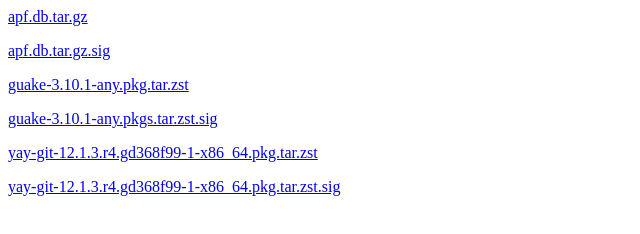
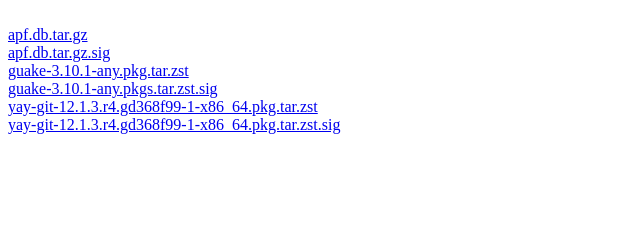
Before and after one commit to AlfheimSoftware-Founder/alfheimrepo, a plain HTML site: page index.html in a window 1280 px wide. Shown: the whole page, without its empty margins (0-640 px from the left). Drawn offline with Linux system fonts and the light colour scheme.

Commit message:
Updated index.html

```diff
--- a/index.html
+++ b/index.html
@@ -4,11 +4,11 @@
     </head>
 
     <body>
-        <p /><a href="apf.db.tar.gz">apf.db.tar.gz</a>
-        <p /><a href="apf.db.tar.gz.sig">apf.db.tar.gz.sig</a>
-        <p /><a href="guake-3.10.1-any.pkg.tar.zst">guake-3.10.1-any.pkg.tar.zst</a>
-        <p /><a href="guake-3.10.1-any.pkg.tar.zst.sig">guake-3.10.1-any.pkgs.tar.zst.sig</a>
-        <p /><a href="yay-git-12.1.3.r4.gd368f99-1-x86_64.pkg.tar.zst">yay-git-12.1.3.r4.gd368f99-1-x86_64.pkg.tar.zst</a>
-        <p /><a href="yay-git-12.1.3.r4.gd368f99-1-x86_64.pkg.tar.zst.sig">yay-git-12.1.3.r4.gd368f99-1-x86_64.pkg.tar.zst.sig</a<
+        <br /><a href="apf.db.tar.gz">apf.db.tar.gz</a>
+        <br /><a href="apf.db.tar.gz.sig">apf.db.tar.gz.sig</a>
+        <br /><a href="guake-3.10.1-any.pkg.tar.zst">guake-3.10.1-any.pkg.tar.zst</a>
+        <br /><a href="guake-3.10.1-any.pkg.tar.zst.sig">guake-3.10.1-any.pkgs.tar.zst.sig</a>
+        <br /><a href="yay-git-12.1.3.r4.gd368f99-1-x86_64.pkg.tar.zst">yay-git-12.1.3.r4.gd368f99-1-x86_64.pkg.tar.zst</a>
+        <br /><a href="yay-git-12.1.3.r4.gd368f99-1-x86_64.pkg.tar.zst.sig">yay-git-12.1.3.r4.gd368f99-1-x86_64.pkg.tar.zst.sig</a<
     </body>
 </html>
```
